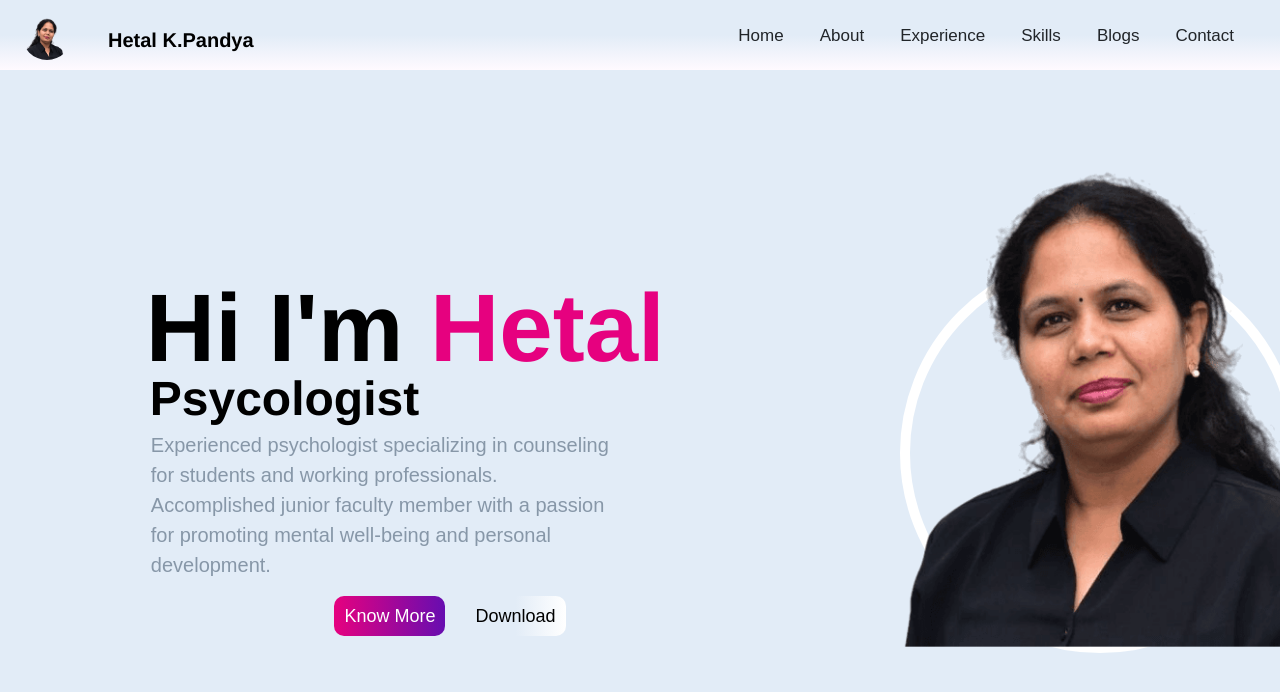
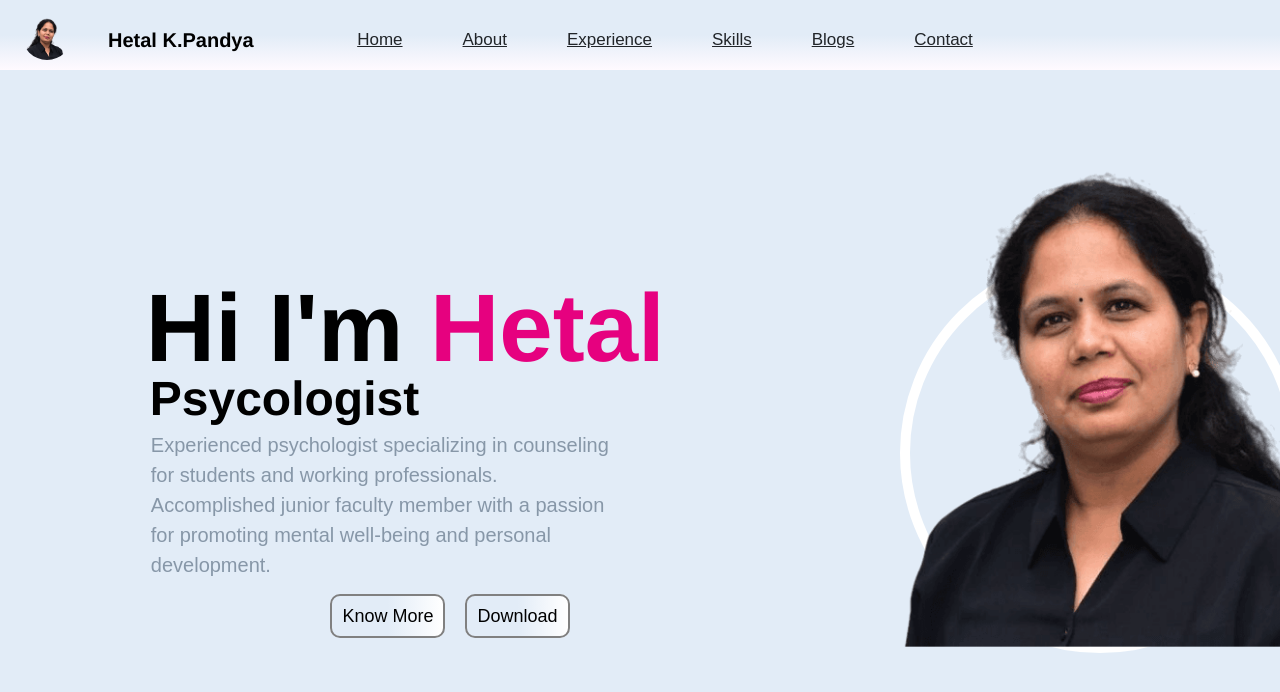
Before and after one commit to hariharan005/hetal, a React (Create React App) app in the folder hetal-portfolio/: page / in a window 1280 px wide. Shown: the top 692 px of the page. Built offline with nearby package versions, Linux system fonts and the light colour scheme.

Commit message:
Router added so changes made in header homepage about

```diff
--- a/hetal-portfolio/src/App.js
+++ b/hetal-portfolio/src/App.js
@@ -1,40 +1,23 @@
 import "./App.css";
-import React, { useState, useEffect } from "react";
+import React, { useEffect } from "react";
 import Loader from "./components/loader";
-import HomePage from "./pages/home";
-//import { BrowserRouter, Route, Routes } from 'react-router-dom';
+import Home from "./pages/home";
+import About from "./pages/about";
+import { Route, Routes } from "react-router-dom";
 
 function App() {
-  const [loading, setLoading] = useState(true);
-  const [showHello, setShowHello] = useState(false);
-
-  //simulate loading with a timeout
-  useEffect(() => {
-    const timeout = setTimeout(() => {
-      setLoading(false);
-    }, 3000);
-
-    return () => clearTimeout(timeout);
-  }, []);
-
-  useEffect(() => {
-    if (!loading) {
-      const helloTimeout = setTimeout(() => {
-        setShowHello(true);
-      });
-      return () => clearTimeout(helloTimeout);
-    }
-  }, [loading]);
-
   useEffect(() => {
     // Set the title when the component mounts
-    document.title = 'Home';
+    document.title = "Home";
   }, []);
 
   return (
     <div className="App">
       <header className="App-header">
-        {loading ? <Loader name="Hetal K.Pandya" /> : showHello && <HomePage />}
+        <Routes>
+          <Route path="/" element={<Home />} />
+          <Route path="about" element={<About />} />
+        </Routes>
       </header>
     </div>
   );
--- a/hetal-portfolio/src/components/header.js
+++ b/hetal-portfolio/src/components/header.js
@@ -3,6 +3,7 @@ import { Container, Nav, Navbar, Offcanvas, Image } from "react-bootstrap";
 import "bootstrap/dist/css/bootstrap.min.css";
 import logoImage from '../assets/logo.png'
 import "../css/header.css";
+import { Link } from "react-router-dom";
 
 function OffcanvasExample() {
   return (
@@ -30,14 +31,14 @@ function OffcanvasExample() {
             </Offcanvas.Title>
           </Offcanvas.Header>
           <Offcanvas.Body>
-            <Nav className="justify-content-end flex-grow-1 pe-3">
-              <Nav.Link className="navlink" href="/">Home</Nav.Link>
-              <Nav.Link className="navlink" href="/">About</Nav.Link>
-              <Nav.Link className="navlink" href="/">Experience</Nav.Link>
-              <Nav.Link className="navlink" href="/">Skills</Nav.Link>
-              <Nav.Link className="navlink" href="/">Blogs</Nav.Link>
-              <Nav.Link className="navlink" href="/">Contact</Nav.Link>
-            </Nav>
+            <nav className="justify-content-end flex-grow-1 pe-3">
+              <Link className="navlink" to="/">Home</Link>
+              <Link className="navlink" to="/about">About</Link>
+              <Link className="navlink" to="/experience">Experience</Link>
+              <Link className="navlink" to="/skills">Skills</Link>
+              <Link className="navlink" to="/blogs">Blogs</Link>
+              <Link className="navlink" to="/contact">Contact</Link>
+            </nav>
           </Offcanvas.Body>
         </Navbar.Offcanvas>
       </Container>
--- a/hetal-portfolio/src/components/loader.js
+++ b/hetal-portfolio/src/components/loader.js
@@ -1,5 +1,7 @@
 import React from "react";
 import "../css/loader.css"
+
+
 const Loader = ({ name }) => {
     return (
         <div className="loader-container">
--- a/hetal-portfolio/src/css/home.css
+++ b/hetal-portfolio/src/css/home.css
@@ -78,23 +78,43 @@
 }
 .knw-button {
   text-decoration: none;
-  color: white;
+  color: black;
   border-radius: 10px;
+  border: 2px solid grey;
   margin: 10px;
   padding: 10px;
-  background: linear-gradient(to right, #e6017f 0%, #670db0 100%);
+  background: linear-gradient(90deg,#e2ecf7 50%,#ffffff 100%);
+  transition: all 0.5s ease;
 }
 .dnw-button {
   text-decoration: none;
   color: black;
+  border: 2px solid grey;
   border-radius: 10px;
   margin: 10px;
   padding: 10px;
   background: linear-gradient(
     90deg,
-    rgba(226, 236, 247, 1) 50%,
-    rgba(255, 255, 255, 1) 100%
+    #e2ecf7 50%,
+    #ffffff 100%
   );
+  transition: all 0.5s ease;
+}
+.knw-button:hover{
+  border: 2px solid transparent;
+  color: white;
+  /* background: linear-gradient(45deg, #e6017f 0%, #670db0 100%); */
+  box-shadow: inset 0 0 12px 12px white, inset 0 0 3px 2px white;
+  background: linear-gradient(to right, #e6017f, #670db0);
+  transform: translateY(-0.25em);
+}
+.dnw-button:hover{
+  border: 2px solid transparent;
+  color: white;
+  /* background: linear-gradient(45deg, rgba(230,1,127,1) 0%, rgba(103,13,176,1) 100%); */
+  box-shadow: inset 0 0 12px 12px white, inset 0 0 3px 2px white;
+  background: linear-gradient(to right, #e6017f, #670db0);
+  transform: translateY(-0.25em);
 }
 
 @media only screen and (max-width: 768px) {
--- a/hetal-portfolio/src/index.js
+++ b/hetal-portfolio/src/index.js
@@ -3,12 +3,13 @@ import ReactDOM from 'react-dom/client';
 import './index.css';
 import App from './App';
 import reportWebVitals from './reportWebVitals';
+import { BrowserRouter } from 'react-router-dom';
 
 const root = ReactDOM.createRoot(document.getElementById('root'));
 root.render(
-  <React.StrictMode>
+  <BrowserRouter>
     <App />
-  </React.StrictMode>
+  </BrowserRouter>
 );
 
 // If you want to start measuring performance in your app, pass a function
--- /dev/null
+++ b/hetal-portfolio/src/pages/about.js
@@ -0,0 +1,12 @@
+import Header from "../components/header";
+import { Link } from "react-router-dom";
+export default function About(){
+    return (
+        <>
+        <Header></Header>
+        <section>
+            <h1>About page</h1>
+        </section>
+        </>
+    )
+}
--- a/hetal-portfolio/src/pages/home.js
+++ b/hetal-portfolio/src/pages/home.js
@@ -3,6 +3,7 @@ import "../css/home.css";
 import Header from "../components/header";
 //import Footer from "../components/footer";
 import profileImage from "../assets/logo.png";
+import { Link } from "react-router-dom";
 
 const HomePage = () => {
   return (
@@ -26,8 +27,12 @@ const HomePage = () => {
             <img src={profileImage} alt="Profile" title="Hetal"></img>
           </div>
           <div className="buttons">
-            <a href="/about" className="knw-button" onclick="window.location.href = 'https://ide.geeksforgeeks.org'">Know More</a>
-            <a href="/about" className="dnw-button">Download</a>
+            <Link to="/about" className="knw-button">
+              Know More
+            </Link>
+            <Link to={profileImage} download="profile" className="dnw-button">
+              Download
+            </Link>
           </div>
         </div>
       </section>
```
